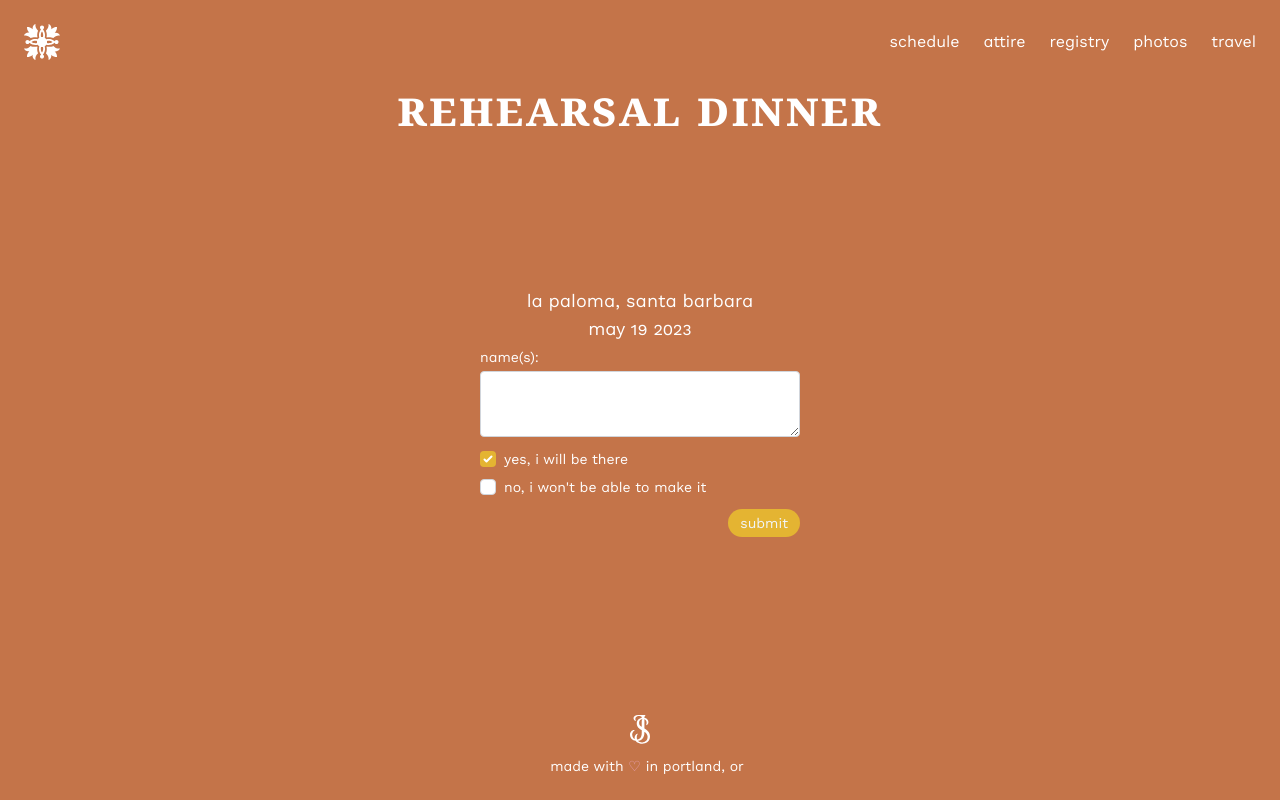
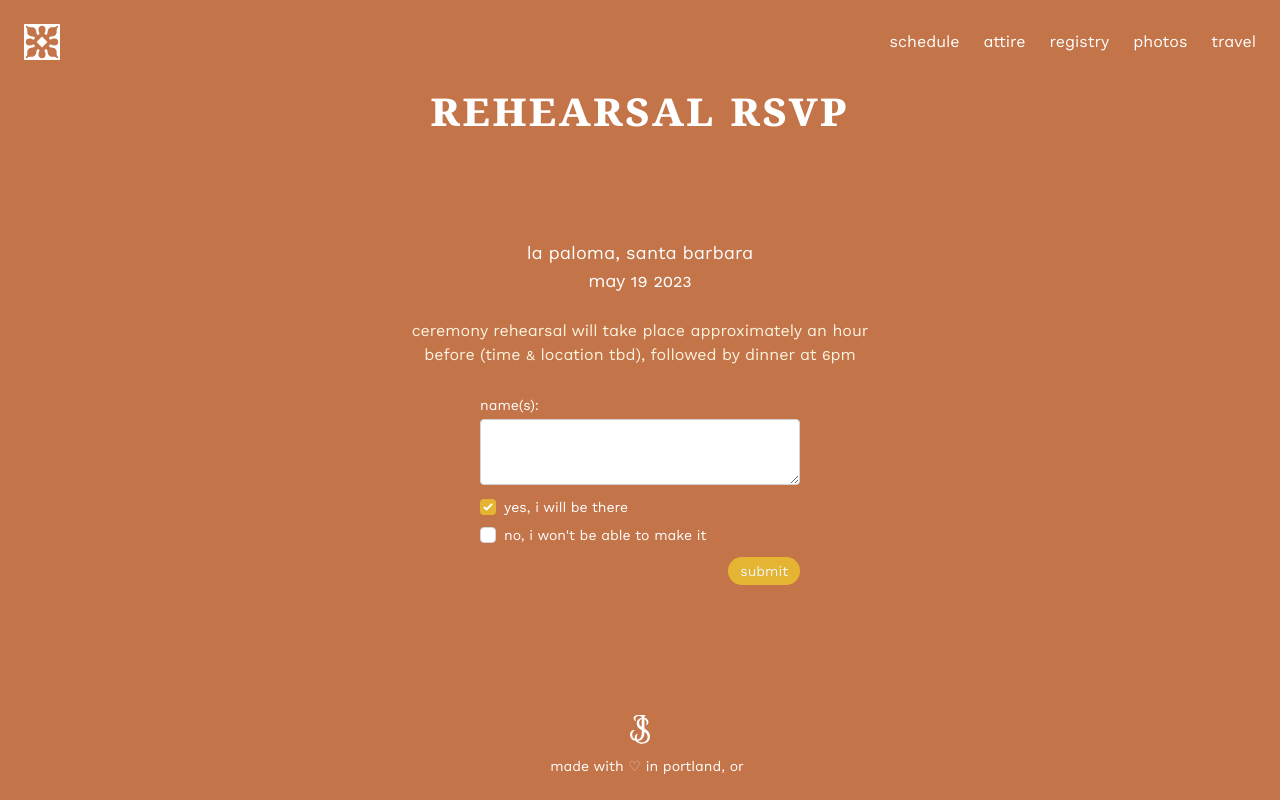
Before and after one commit to thisjeremiah/jeremiahsarah.wedding, a Next.js app: page /rsvp in a window 1280 px wide. Built offline with nearby package versions, Linux system fonts and the light colour scheme; a web font is replaced by a local one.

Commit message:
update styles

```diff
--- a/components/Nav.tsx
+++ b/components/Nav.tsx
@@ -22,7 +22,10 @@ export function Nav(props: {
 
   const currentTile: any = useMemo(() => {
     const link = links.find((link) => link.href === router.pathname)
-    if (!link) return '1'
+    if (!link) {
+      if (router.pathname.includes('rsvp')) return '2'
+      return '1'
+    }
     return link.icon
   }, [router.pathname])
 
@@ -87,7 +90,7 @@ export function Nav(props: {
           <div className="flex items-center justify-between px-6 py-3">
             <div />
             {props.title && (
-              <div className="absolute left-0 h-10 text-[2.75rem] text-center w-full items-center leading-[2.5rem] font-fairplex small-caps tracking-wider font-black uppercase [font-variant:all-small-caps]">
+              <div className="absolute left-0 h-10 text-[2.5rem] text-center w-full items-center leading-[2.5rem] font-fairplex small-caps tracking-wider font-black uppercase [font-variant:all-small-caps]">
                 {props.title}
               </div>
             )}
--- a/pages/rsvp.tsx
+++ b/pages/rsvp.tsx
@@ -49,7 +49,7 @@ const Rehearsal: NextPage = () => {
 
   return (
     <Layout
-      title="Rehearsal Dinner"
+      title="Rehearsal RSVP"
       className="bg-terracotta-500 text-white cursor-terracotta selection:bg-lemon-700"
       navClassName="bg-terracotta-600"
       navBackdropClassName="bg-terracotta-400/50"
@@ -70,8 +70,12 @@ const Rehearsal: NextPage = () => {
           ) : (
             <>
               <span className="lowercase text-base sm:text-lg">
-                <p>la paloma, santa barbara</p>
-                <p>may 19 2023</p>
+                <p>La Paloma, Santa Barbara</p>
+                <p>May 19 2023</p>
+                <p className="w-[30rem] text-base py-6 text-lemon-300">
+                  Ceremony Rehearsal will take place approximately an hour
+                  before (time & location TBD), followed by dinner at 6pm
+                </p>
               </span>
               <form
                 onSubmit={handleSubmit}
@@ -81,6 +85,7 @@ const Rehearsal: NextPage = () => {
                   Name(s):
                 </label>
                 <textarea
+                  spellCheck="false"
                   required
                   className="border-gray-300 text-terracotta-500 bg-lemon-100 focus:ring-lemon-700 rounded px-2 selection:bg-lemon-400 focus:border-lemon-700"
                   name="name"
--- a/pages/schedule.tsx
+++ b/pages/schedule.tsx
@@ -13,7 +13,7 @@ const Schedule: NextPage = () => {
       <div className="text-center w-full py-16 sm:py-0">
         <div className="sm:py-14 sm:min-h-[calc(100vh-15rem)] flex justify-center items-center pointer-events-none">
           <div className="flex flex-col sm:flex-row gap-16 sm:gap-32">
-            <div className="w-62">
+            <div className="w-[16rem]">
               <div className="w-[16rem] h-[16rem] relative">
                 <Image
                   alt="La Paloma"
@@ -27,14 +27,20 @@ const Schedule: NextPage = () => {
                 </div>
               </div>
               <h2 className="font-serif text-xl pb-0.5 pt-8">
-                Rehearsal Dinner
+                Rehearsal Dinner{' '}
+                <span className="font-sans italic text-base -ml-[0.25rem]">
+                  *
+                </span>
               </h2>
               <span className="lowercase text-base sm:text-lg">
                 <p>la paloma, santa barbara</p>
                 <p>may 19 2023</p>
+                <p className="text-sm italic mt-2">
+                  * for our wedding party and immediate family
+                </p>
               </span>
             </div>
-            <div className="w-62">
+            <div className="w-[16rem]">
               <div className="w-[16rem] h-[16rem] relative">
                 <Image
                   alt="Villa and Vine"
```
